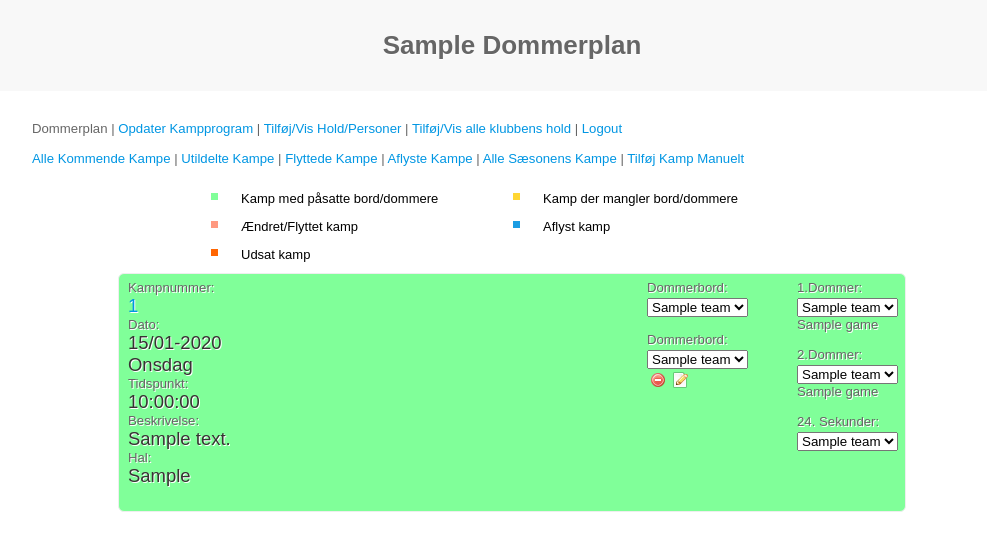
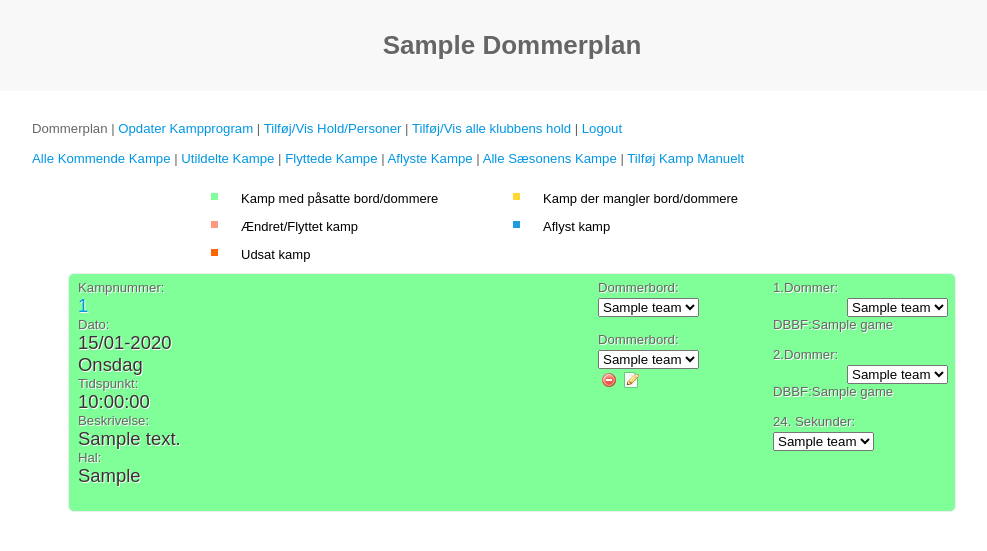
Before and after one commit to MrMEEE/dommerbord, a PHP site: page /admin/index.php in a window 1280 px wide. Shown: the top 551 px of the page, without its empty margins (128-1115 px from the left). Run offline with PHP 8.4, Linux system fonts and the light colour scheme; the visitor is signed in with stand-in values (Sample User, id 1); tables that the repository leaves empty hold one stand-in row (values such as "Sample post"); data that the repository does not hold is empty; a stand-in replaces the project's code that opens the database connection; some libraries are stand-ins or nearby versions.

Commit message:
Mere plads til længere (hold)navne... Tilføjet "DBBF:" foran DBBF dommere.. Version++

```diff
--- a/admin/styles.css
+++ b/admin/styles.css
@@ -16,7 +16,7 @@ body{
 
 ul.todoList{
 	margin:0 auto;
-	width:800px;
+	width:900px;
 	position:relative;
 }
 
--- a/admin/todo.class.php
+++ b/admin/todo.class.php
@@ -140,13 +140,13 @@ class ToDo{
 		if($this->data['referee1name'] == "0"){
 			$dbbfref1="";
 		}else{
-			$dbbfref1=$this->data['referee1name'];
+			$dbbfref1="DBBF:".$this->data['referee1name'];
 		}
 
 		if($this->data['referee2name'] == "0"){
 			$dbbfref2="";
 		}else{
-			$dbbfref2=$this->data['referee2name'];
+			$dbbfref2="DBBF:".$this->data['referee2name'];
 		}~
 
 		$return .= '
@@ -160,7 +160,7 @@ class ToDo{
 
 				<div class="actions">
 
-					<div style="position:absolute; right:150px;">
+					<div style="position:absolute; right:150px; width:200px;">
 						Dommerbord: <form name="tableteam1" action="" class="tableteam1">
                                                 <select name="table1" id="table1Select">
                                                   <option value="0">Vælg et hold</option>
@@ -178,7 +178,7 @@ class ToDo{
 						<a href="#" class="delete">Delete</a>
 						<a href="#" class="edit">Edit</a>
 					</div>
-					<div style="position:absolute; right:0px;">
+					<div style="position:absolute; right:0px; width:175px;">
 
 						<text align="right">1.Dommer: <form name="refereeteam1" action="" class="refereeteam1">
 						<select align="left" name="referee1" id="referee1Select">
--- a/admin/todo.view.class.php
+++ b/admin/todo.view.class.php
@@ -96,12 +96,12 @@ class ToDo{
 		}
 
 		if($this->data['refereeteam1']=="DBBF"){
-			$ref1=$this->data['referee1name'];
+			$ref1="DBBF:".$this->data['referee1name'];
 		}else{
 			$ref1=$this->data['refereeteam1'];
 		}
 		if($this->data['refereeteam2']=="DBBF"){
-		        $ref2=$this->data['referee2name'];
+		        $ref2="DBBF:".$this->data['referee2name'];
 		}else{
 			$ref2=$this->data['refereeteam2'];
 		}
--- a/version.php
+++ b/version.php
@@ -1,5 +1,5 @@
 <?php
 
-  $dommerplanversion="1.2.1";
+  $dommerplanversion="1.2.2";
 
 ?>
```
